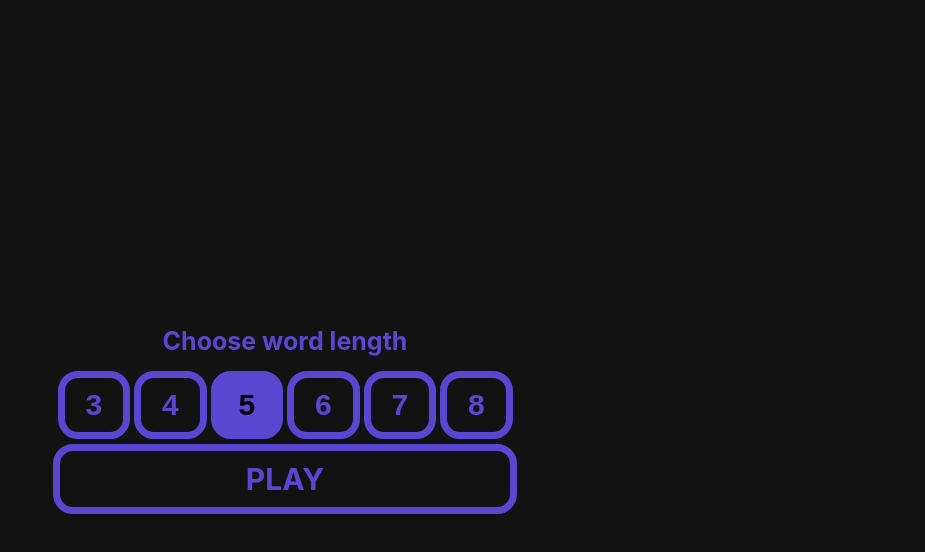
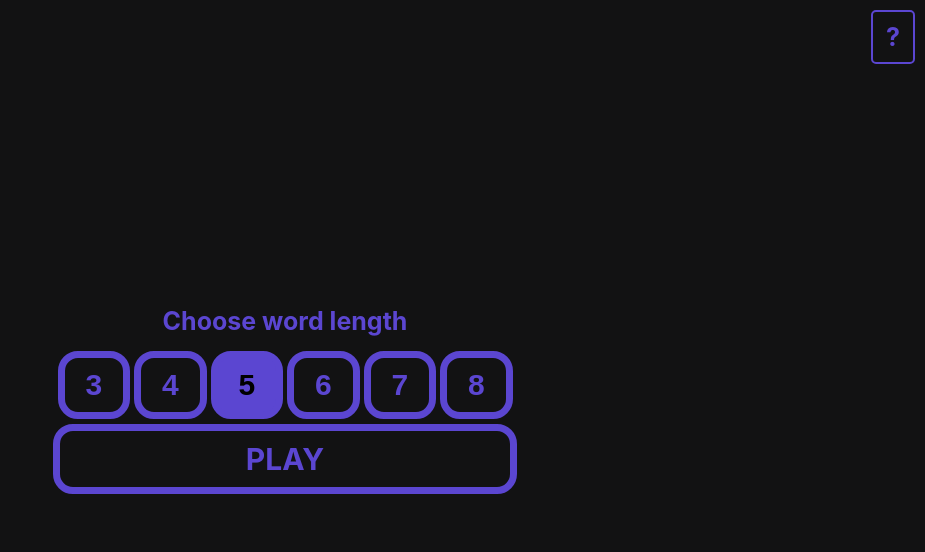
Before and after one commit to Aminehassou/custom-wordle, a React (Create React App) app: page / in a window 1280 px wide. Shown: the top 552 px of the page, without its empty margins (355-1280 px from the left). Built offline with nearby package versions, Linux system fonts and the light colour scheme.

Commit message:
Added help button (not yet functioning)

```diff
--- a/src/App.css
+++ b/src/App.css
@@ -1,5 +1,4 @@
 body {
-  padding: 20px;
   background-color: #121213;
   color:#fff;
 }
@@ -64,6 +63,20 @@ main {
   text-transform: uppercase;
   font-size: 30px;
 }
+
+.help {
+  position: absolute;
+  top: 0;
+  right: 0;
+  margin-right: 10px;
+  margin-top: 10px;
+
+  width: 40px;
+  font-size: 25px;
+  border: 2px solid rgb(91, 70, 209);
+  border-radius: 5px;
+}
+
 .home-text {
   font-weight: bold;
   font-size: 25px;
--- a/src/App.js
+++ b/src/App.js
@@ -8,6 +8,7 @@ import Play from "./pages/Play";
 function App() {
   return (
     <div>
+      <div className="button help">?</div>
       <Routes>
         <Route path="/" element={<Home />} />
         <Route path="/random/:wordlen" element={<Play />} />
--- a/src/components/Grid.js
+++ b/src/components/Grid.js
@@ -38,7 +38,6 @@ function Grid({ word, dict }) {
 
       if (!(currentGuess.toLowerCase() in dict)) {
         notify();
-        console.log("Wrong guess");
         return;
       }
 
```
Also changed, not shown: src/components/Navbar.js (deleted, +0 -7 lines).
